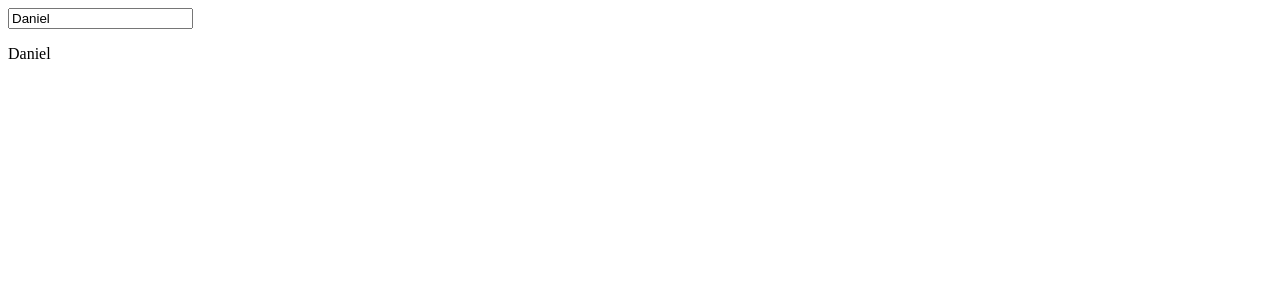
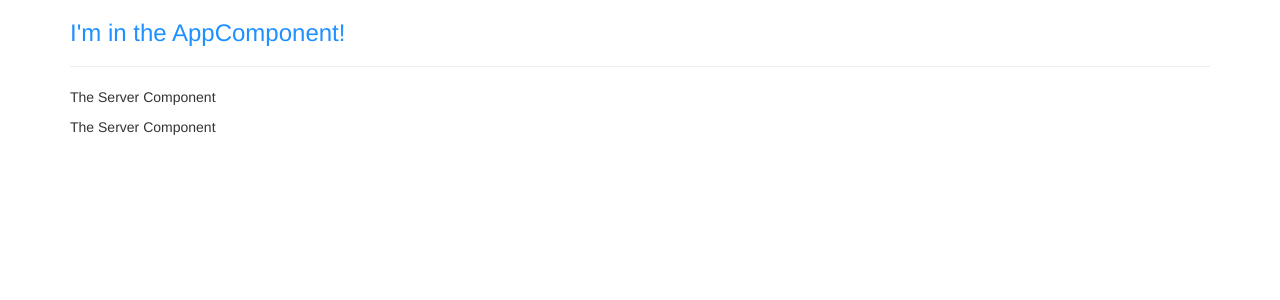
Before and after one commit to danielmoralesb/angular2, an Angular app in the folder my-first-app/: page / in a window 1280 px wide. Shown: the top 300 px of the page. Built offline with nearby package versions, Linux system fonts and the light colour scheme.

Commit message:
excercises and servers compoent

```diff
--- a/my-first-app/angular.json
+++ b/my-first-app/angular.json
@@ -27,16 +27,12 @@
             "outputPath": "dist/my-first-app",
             "index": "src/index.html",
             "browser": "src/main.ts",
-            "polyfills": [
-              "zone.js"
-            ],
+            "polyfills": ["zone.js"],
             "tsConfig": "tsconfig.app.json",
             "inlineStyleLanguage": "scss",
-            "assets": [
-              "src/favicon.ico",
-              "src/assets"
-            ],
+            "assets": ["src/favicon.ico", "src/assets"],
             "styles": [
+              "node_modules/bootstrap/dist/css/bootstrap.min.css",
               "src/styles.scss"
             ],
             "scripts": []
@@ -86,19 +82,11 @@
         "test": {
           "builder": "@angular-devkit/build-angular:karma",
           "options": {
-            "polyfills": [
-              "zone.js",
-              "zone.js/testing"
-            ],
+            "polyfills": ["zone.js", "zone.js/testing"],
             "tsConfig": "tsconfig.spec.json",
             "inlineStyleLanguage": "scss",
-            "assets": [
-              "src/favicon.ico",
-              "src/assets"
-            ],
-            "styles": [
-              "src/styles.scss"
-            ],
+            "assets": ["src/favicon.ico", "src/assets"],
+            "styles": ["src/styles.scss"],
             "scripts": []
           }
         }
--- a/my-first-app/package.json
+++ b/my-first-app/package.json
@@ -18,6 +18,7 @@
     "@angular/platform-browser": "^17.0.0",
     "@angular/platform-browser-dynamic": "^17.0.0",
     "@angular/router": "^17.0.0",
+    "bootstrap": "^3.4.1",
     "rxjs": "~7.8.0",
     "tslib": "^2.3.0",
     "zone.js": "~0.14.2"
--- a/my-first-app/src/app/app.component.html
+++ b/my-first-app/src/app/app.component.html
@@ -1,2 +1,9 @@
-<input type="text" [(ngModel)]="name" />
-<p>{{ name }}</p>
+<div class="container">
+  <div class="row">
+    <div class="col-xs-12">
+      <h3>I'm in the AppComponent!</h3>
+      <hr />
+      <app-servers></app-servers>
+    </div>
+  </div>
+</div>
--- a/my-first-app/src/app/app.component.scss
+++ b/my-first-app/src/app/app.component.scss
@@ -0,0 +1,3 @@
+h3 {
+  color: darkblue;
+}
--- a/my-first-app/src/app/app.component.ts
+++ b/my-first-app/src/app/app.component.ts
@@ -3,8 +3,13 @@ import { Component } from '@angular/core';
 @Component({
   selector: 'app-root',
   templateUrl: './app.component.html',
-  styleUrl: './app.component.scss',
+  //styleUrl: './app.component.scss',
+  styles: [
+    `
+      h3 {
+        color: dodgerblue;
+      }
+    `,
+  ],
 })
-export class AppComponent {
-  name = 'Daniel';
-}
+export class AppComponent {}
--- /dev/null
+++ b/my-first-app/src/app/server/server.component.html
@@ -0,0 +1 @@
+<p>The Server Component</p>
--- /dev/null
+++ b/my-first-app/src/app/servers/servers.component.html
@@ -0,0 +1 @@
+<app-server></app-server> <app-server></app-server>
--- /dev/null
+++ b/my-first-app/src/app/servers/servers.component.ts
@@ -0,0 +1,8 @@
+import { Component } from '@angular/core';
+
+@Component({
+  selector: 'app-servers',
+  template: '<app-server></app-server><app-server></app-server>',
+  styleUrl: './servers.component.scss',
+})
+export class ServersComponent {}
--- a/my-first-app/src/index.html
+++ b/my-first-app/src/index.html
@@ -1,13 +1,13 @@
-<!doctype html>
+<!DOCTYPE html>
 <html lang="en">
-<head>
-  <meta charset="utf-8">
-  <title>MyFirstApp</title>
-  <base href="/">
-  <meta name="viewport" content="width=device-width, initial-scale=1">
-  <link rel="icon" type="image/x-icon" href="favicon.ico">
-</head>
-<body>
-  <app-root></app-root>
-</body>
+  <head>
+    <meta charset="utf-8" />
+    <title>Angular - The Complete Guide</title>
+    <base href="/" />
+    <meta name="viewport" content="width=device-width, initial-scale=1" />
+    <link rel="icon" type="image/x-icon" href="favicon.ico" />
+  </head>
+  <body>
+    <app-root></app-root>
+  </body>
 </html>
```
Also changed, not shown: my-first-app/src/app/app.module.ts (+5 -2 lines), my-first-app/src/app/server/server.component.ts (added, +7 -0 lines), my-first-app/src/app/servers/servers.component.scss (added), 1 other file (tests, documents, lock files or other folders).
